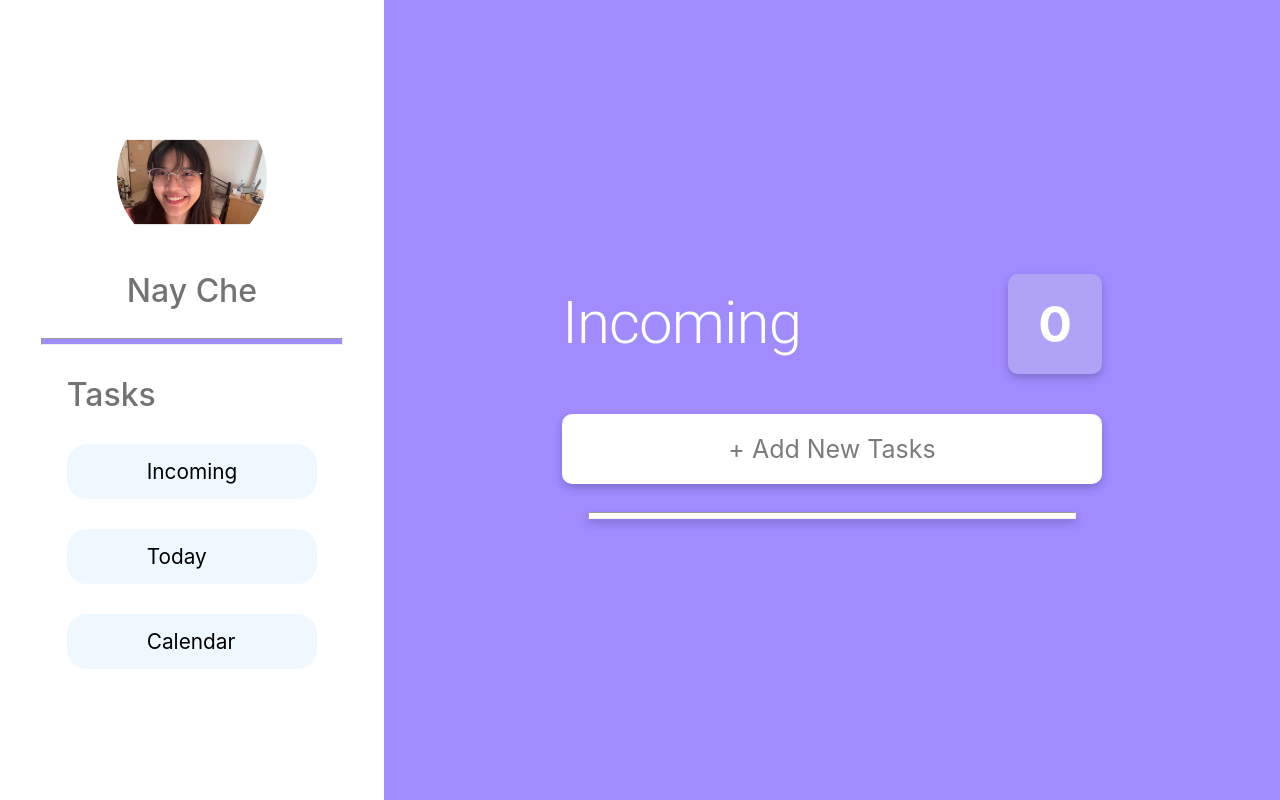
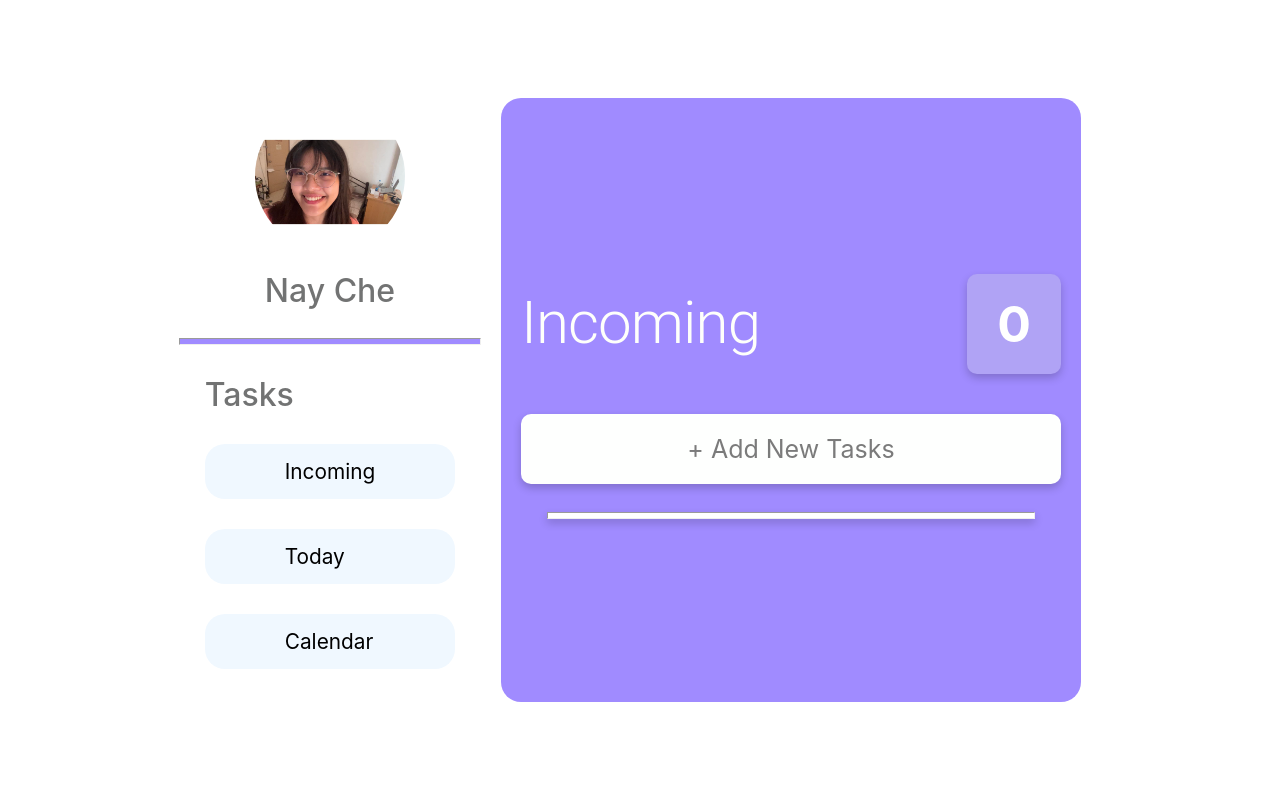
Before and after one commit to NayCMMKyaw/frend-react-lab, a React (Create React App) app: page / in a window 1280 px wide. Built offline with nearby package versions, Linux system fonts and the light colour scheme.

Commit message:
Lab 3 commit

```diff
--- a/package.json
+++ b/package.json
@@ -5,6 +5,7 @@
   "dependencies": {
     "@emotion/react": "^11.10.6",
     "@emotion/styled": "^11.10.6",
+    "@mui/icons-material": "^5.11.11",
     "@mui/material": "^5.11.14",
     "@testing-library/jest-dom": "^5.16.5",
     "@testing-library/react": "^13.4.0",
--- a/src/App.js
+++ b/src/App.js
@@ -1,16 +1,18 @@
 import "./App.css";
-import Home from "./components/Home";
-import Todo from "./components/Todo";
+//import Home from "./components/Home";
+//import Todo from "./components/Todo";
+import TodoPage from "./pages/Todopage";
 function App() {
   return (
-    <div className="App">
-      <div className="home">
-        <Home />
-      </div>
-      <div className="todo">
-        <Todo />
-      </div>
-    </div>
+    // <div className="App">
+    //   <div className="home">
+    //     <Home />
+    //   </div>
+    //   <div className="todo">
+    //     <Todo />
+    //   </div>
+    // </div>
+    < TodoPage />
   );
 }
 
--- /dev/null
+++ b/src/components/BottomNav.jsx
@@ -0,0 +1,36 @@
+import * as React from "react";
+import { BottomNavigation, BottomNavigationAction } from "@mui/material";
+import { Restore, CalendarMonth, Today } from '@mui/icons-material';
+
+export default function BottomNav(){
+    const [value, setValue] = React.useState("");
+    //const navigate = useNavigate();
+    const handleChange = (event, newValue) => {
+        setValue(newValue);
+    };
+
+    return (
+        <BottomNavigation
+            sx={{ width: "100%" }}
+            value = {value}
+            onChange ={handleChange}
+        >
+            <BottomNavigationAction
+                label="Incoming"
+                value="todo"
+                icon ={<Restore/>}
+            />
+            <BottomNavigationAction
+                label="Today"
+                value="today"
+                icon ={<Today />}
+            />
+            <BottomNavigationAction
+                label="Calendar"
+                value="calendar"
+                icon ={<CalendarMonth />}
+            />
+
+        </BottomNavigation>
+    );
+}
--- a/src/components/CardList.jsx
+++ b/src/components/CardList.jsx
@@ -1,5 +1,5 @@
 import { Box, Checkbox } from "@mui/material";
-import { borderRadius } from "@mui/system";
+//import { borderRadius } from "@mui/system";
 
 const wrapperStyle = {
   padding: "1px 20px",
--- a/src/components/Todo.jsx
+++ b/src/components/Todo.jsx
@@ -1,7 +1,7 @@
 import { useState } from "react";
 import CardList from "./CardList";
 import {Box, Typography, Modal, TextField, Button} from "@mui/material";
-import { bgcolor } from "@mui/system";
+//import { bgcolor } from "@mui/system";
 
 const addNewTaskBarStyle = {
   padding: "20px",
--- /dev/null
+++ b/src/pages/Todopage.jsx
@@ -0,0 +1,48 @@
+import {Box } from '@mui/material';
+import Home from "../components/Home";
+import BottomNav from '../components/BottomNav';
+import Todo from '../components/Todo';
+
+export default function TodoPage(){
+    return(
+        <Box
+            sx={{
+                display: { md: "flex" },
+                flexDirection: { md: "row" },
+                justifyContent: "center",
+                alignItems: "center",
+                height: "100vh",
+            }}
+        >
+            <Box
+            sx={{
+                display: { xs: "none", md: "block" },
+            }}
+            >
+                <Home />
+            </Box>
+            <Box
+            sx={{
+                backgroundColor: "#a08bff",
+                height: { xs: "90%", md: "604px" },
+                widht: { xs: "100%", md: "580px" },
+                margin: { md: "20px" },
+                borderRadius: "20px",
+                display: "flex",
+                justifyContent: "center",
+                alignItems: "center",
+            }}
+            >
+                <Todo />
+            </Box>
+            <Box
+            sx={{
+                display: { md: "none"},
+            }}
+            >
+                <BottomNav />
+            </Box>
+        </Box>
+    );
+
+}
```
Also changed, not shown: src/pages/Calendar.jsx (added), src/pages/Homepage.jsx (added), src/pages/Todaypage.jsx (added), 1 other file (tests, documents, lock files or other folders).
